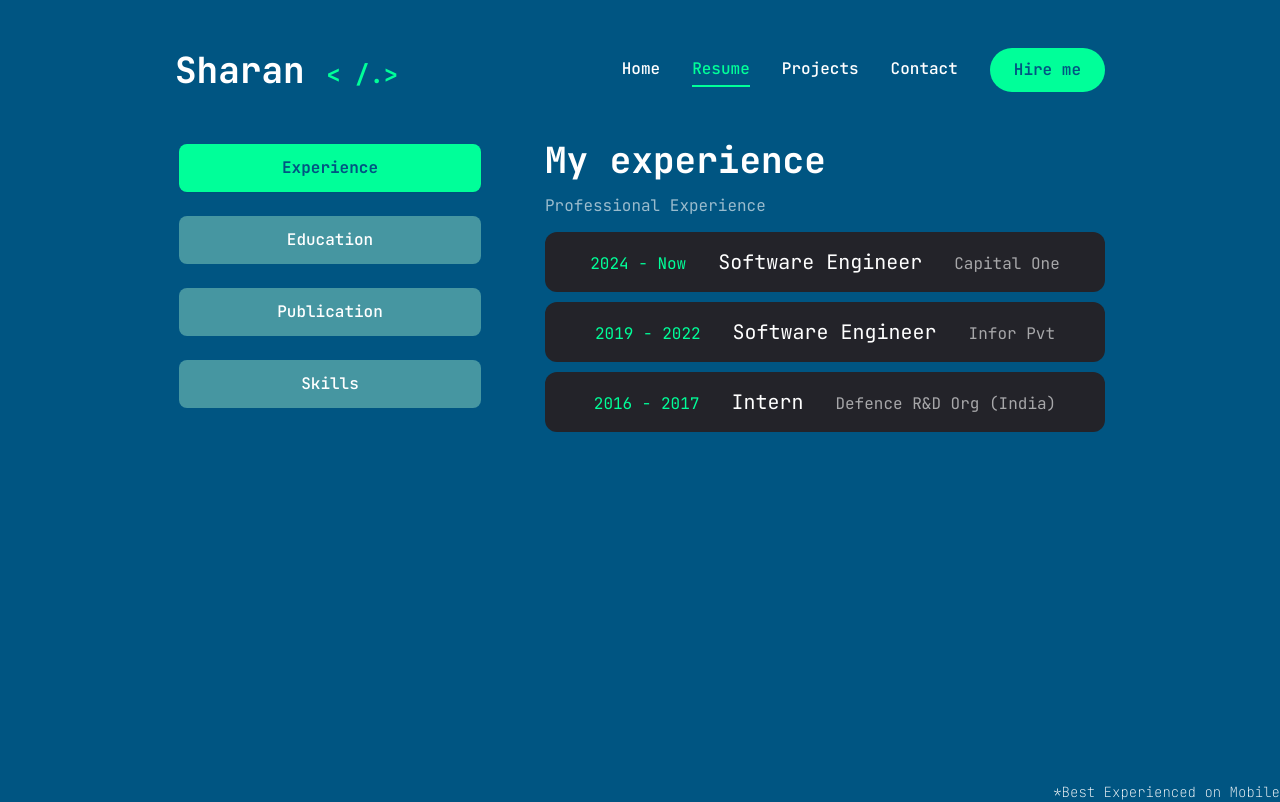
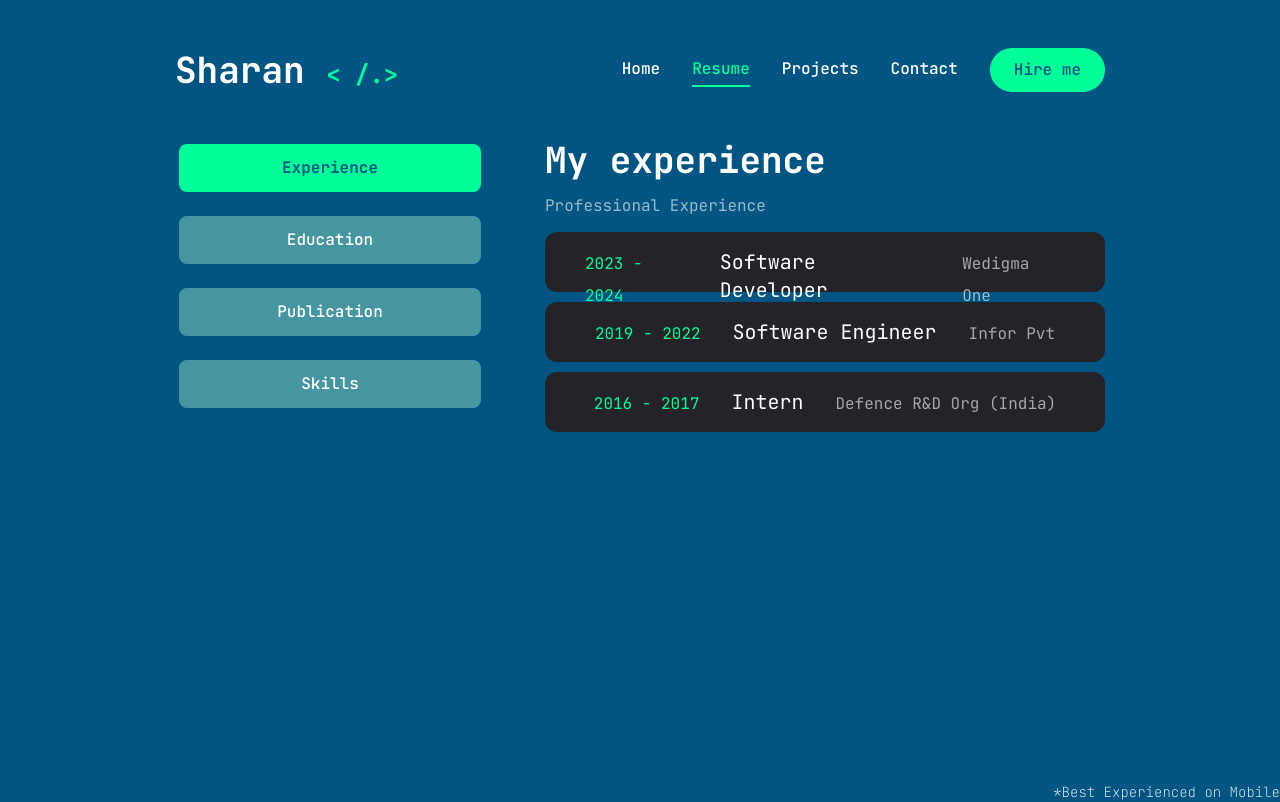
Before and after one commit to sharanreddy799/saisharankaram.github.io, a Next.js app: page /resume in a window 1280 px wide. Built offline with nearby package versions, Linux system fonts and the light colour scheme.

Commit message:
-Updated info

```diff
--- a/app/resume/page.jsx
+++ b/app/resume/page.jsx
@@ -28,14 +28,14 @@ const experience = {
   description: "Professional Experience",
   items: [
     {
-      company: "Capital One",
-      position: "Software Engineer",
-      duration: "2024 - Now",
+      company: "Wedigma One",
+      position: "Software Developer",
+      duration: "2023 - 2024",
       details2: [
         {
-          jobTitle: "Software Engineer",
+          jobTitle: "Software Developer",
           description: [
-            "Created a Java Spring Boot application, designed as a Portability as a Service, whose main objective was to retrieve a COBOL object from the database, create an extracted JSON payload, and execute Trigger in the MySQl database",
+            "Created a Java Spring Boot application with React Front end and Node JS APIs, designed as a Portability as a Service, whose main objective was to retrieve a COBOL object from the database, create an extracted JSON payload, and execute Trigger in the MySQl database",
           ],
         },
       ],
```
